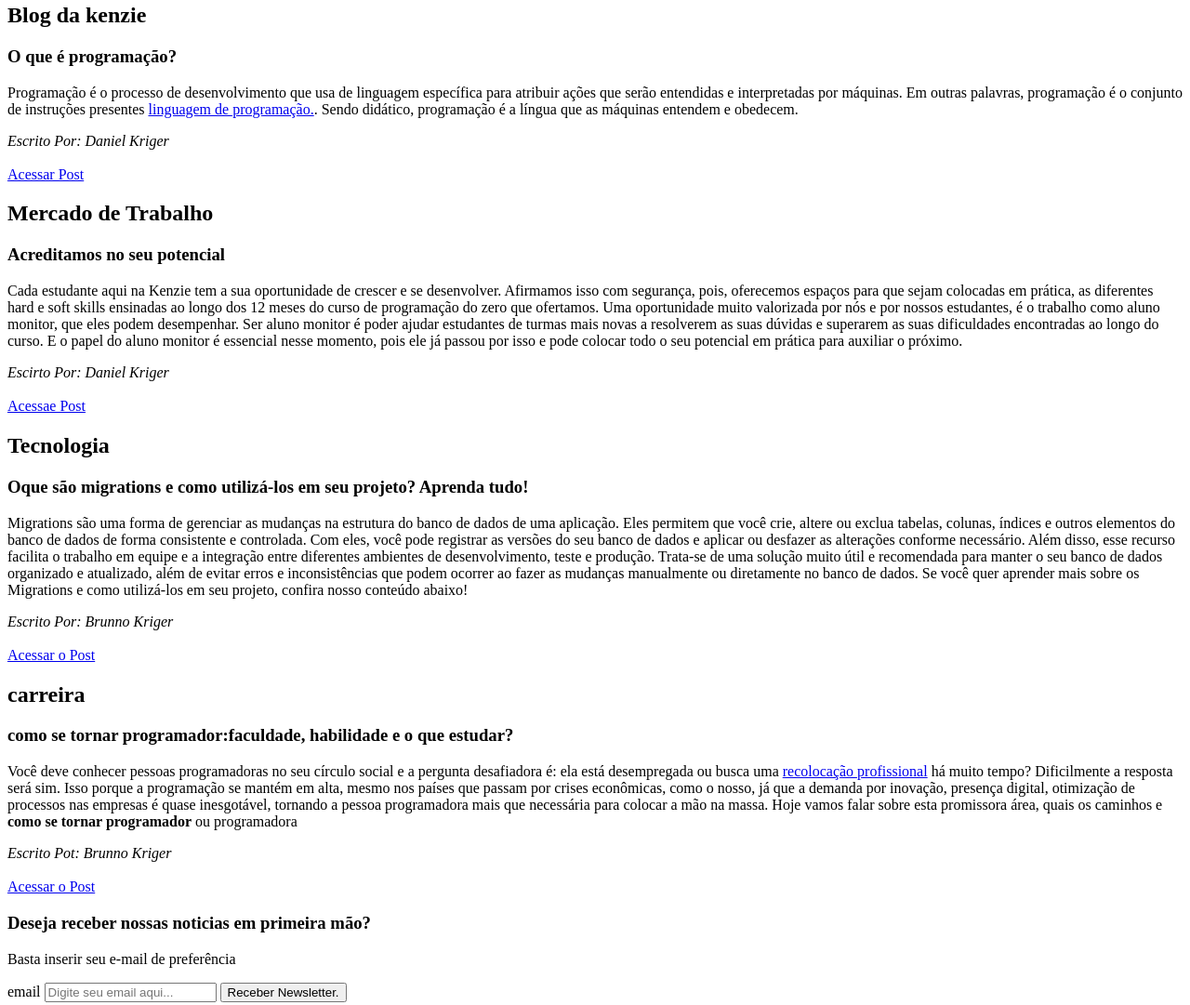
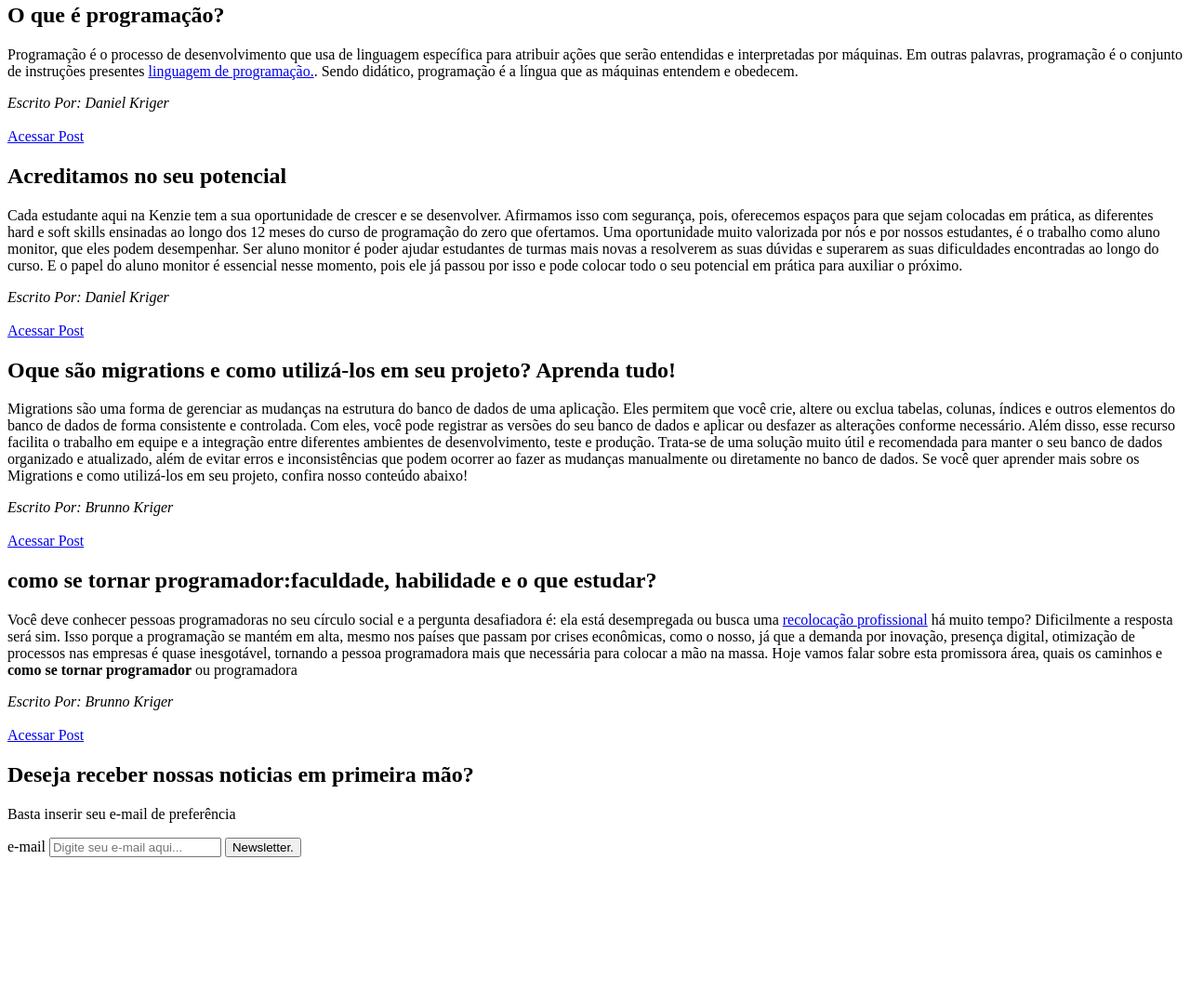
Before and after one commit to Kenzie-Academy-Brasil-Developers/m1-sp1-kenzie-blog_Jarbesson, a plain HTML site: page index.html in a window 1280 px wide. Shown: the part 329-1410 px from the top of the page at 93% size. After the commit the page ends 1259 px from the top, so only its background shows below. Drawn offline with Linux system fonts and the light colour scheme.

Commit message:
entrega-blog-reenvio

```diff
--- a/index.html
+++ b/index.html
@@ -1,5 +1,5 @@
 <!DOCTYPE html>
-<html lang="pt-br">
+<html lang="pt-BR">
 
 <head>
     <meta charset="UTF-8">
@@ -8,7 +8,6 @@
     <title>Blog kenzie</title>
 </head>
 
-
 <body>
     <header>
         <img src="https://media.graphassets.com/eLnDz54SoOXXXlREnoG3?_gl=1*1u2x7cv*_ga*ODI5NDM3NC4xNjgzNTAwMTg3*_ga_G6FYGSYGZ4*MTY4NDg1NjcwMS4zNy4xLjE2ODQ4NTY5MDMuNTguMC4w"
@@ -16,8 +15,7 @@
     </header>
     <main>
         <article>
-            <h1> Blog da kenzie</h1>
-            <h3>O que é programação?</h3>
+            <h2>O que é programação?</h2>
             <p>Programação é o processo de desenvolvimento que usa de linguagem específica para atribuir ações que serão
                 entendidas e interpretadas por máquinas. Em outras palavras, programação é o conjunto de instruções
                 presentes <a href="https://youtu.be/ceI9E3XuCA8-"> linguagem de programação.</a>. Sendo didático,
@@ -29,8 +27,7 @@
             <a href="https://kenzie.com.br/blog/como-aprender-a-programar-2/">Acessar Post</a>
         </article>
         <article>
-            <h1>Mercado de Trabalho</h1>
-            <h3>Acreditamos no seu potencial</h3>
+            <h2>Acreditamos no seu potencial</h2>
             <p>Cada estudante aqui na Kenzie tem a sua oportunidade de crescer e se desenvolver. Afirmamos isso com
                 segurança, pois, oferecemos espaços para que sejam colocadas em prática, as diferentes hard e soft
                 skills ensinadas ao longo dos 12 meses do curso de programação do zero que ofertamos.
@@ -40,12 +37,11 @@
                 suas dúvidas e superarem as suas dificuldades encontradas ao longo do curso. E o papel do aluno monitor
                 é essencial nesse momento, pois ele já passou por isso e pode colocar todo o seu potencial em prática
                 para auxiliar o próximo.</p>
-            <em>Escirto Por: Daniel Kriger</em><br><br>
-            <a href="https://kenzie.com.br/blog/melhor-curso-de-programacao/">Acessae Post</a>
+            <em>Escrito Por: Daniel Kriger</em><br><br>
+            <a href="https://kenzie.com.br/blog/melhor-curso-de-programacao/">Acessar Post</a>
         </article>
         <article>
-            <h1>Tecnologia</h1>
-            <h3> Oque são migrations e como utilizá-los em seu projeto? Aprenda tudo!</h3>
+            <h2> Oque são migrations e como utilizá-los em seu projeto? Aprenda tudo!</h2>
             <p>Migrations são uma forma de gerenciar as mudanças na estrutura do banco de dados de uma aplicação. Eles
                 permitem que você crie, altere ou exclua tabelas, colunas, índices e outros elementos do banco de dados
                 de forma consistente e controlada.
@@ -62,11 +58,10 @@
                 abaixo!
             </p>
             <em>Escrito Por: Brunno Kriger</em><br><br>
-            <a href="https://kenzie.com.br/blog/migrations/">Acessar o Post</a>
+            <a href="https://kenzie.com.br/blog/migrations/">Acessar Post</a>
         </article>
         <article>
-            <h1>carreira</h1>
-            <h3> como se tornar programador:faculdade, habilidade e o que estudar?</h3>
+            <h2> como se tornar programador:faculdade, habilidade e o que estudar?</h2>
             <p>Você deve conhecer pessoas programadoras no seu círculo social e a pergunta desafiadora é: ela está
                 desempregada ou busca uma <a href="https://kenzie.com.br/blog/recolocacao-profissional/">recolocação
                     profissional</a> há muito tempo? Dificilmente a resposta será sim.
@@ -78,21 +73,16 @@
                 Hoje vamos falar sobre esta promissora área, quais os caminhos e <strong>como se tornar
                     programador</strong> ou programadora
             </p>
-            <em>Escrito Pot: Brunno Kriger</em><br><br>
-            <a href="https://kenzie.com.br/blog/como-tornar-programador/">Acessar o Post</a>
+            <em>Escrito Por: Brunno Kriger</em><br><br>
+            <a href="https://kenzie.com.br/blog/como-tornar-programador/">Acessar Post</a>
         </article>
-
         <form>
-            <h3> Deseja receber nossas noticias em primeira mão?</h3>
+            <h2> Deseja receber nossas noticias em primeira mão?</h2>
             <p>Basta inserir seu e-mail de preferência</p>
-            <label>email</label>
-            <input type="email" placeholder="Digite seu email aqui...">
-            <button type="submit">Receber Newsletter.</button>
-
+            <label>e-mail</label>
+            <input type="email" placeholder="Digite seu e-mail aqui...">
+            <button type="submit">Newsletter.</button>
         </form>
-
-
-
     </main>
 
 </body>
```
